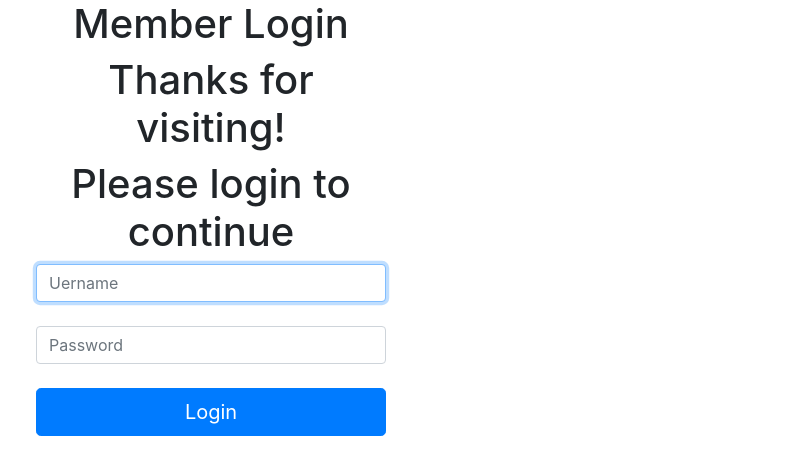
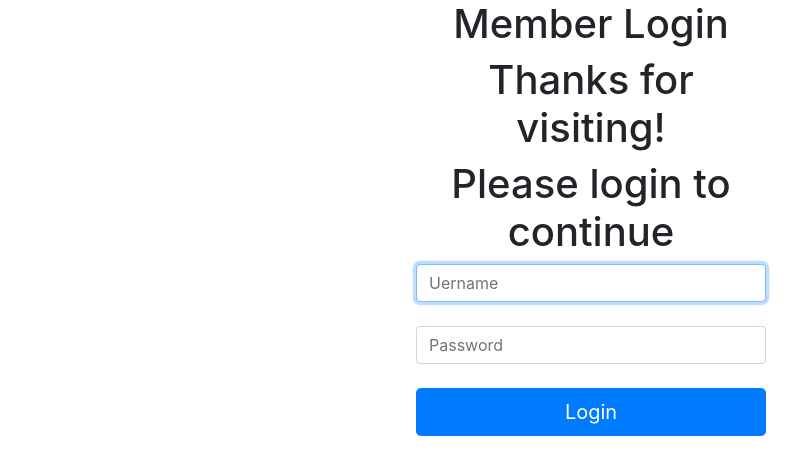
Before and after one commit to Houssam-Sawan/clinic, a PHP site: page / in a window 1280 px wide. Shown: the top 475 px of the page, without its empty margins (49-850 px from the left). Run offline with PHP 8.4, Linux system fonts and the light colour scheme.

Commit message:
form centered

```diff
--- a/index.php
+++ b/index.php
@@ -11,7 +11,7 @@
         ?>
         <div class="container">
             <div class="row">
-                <div class="col-sm-6 col-md-4 col-md-offset-4 col-sm-offset-3">
+                <div class="col-sm-6 col-md-4 offset-md-4 offset-sm-3">
                     <h1 class="text-center login-title main-title">Member Area</h1>
                     <h1 class="text-center login-title">Thanks for logging in!</h1>
                     <div class="account-wall">
@@ -67,7 +67,7 @@
 
                 echo '<div class="container">
                 <div class="row">
-                    <div class="col-sm-6 col-md-4 col-md-offset-4 col-sm-offset-3">
+                    <div class="col-sm-6 col-md-4 offset-md-4 offset-sm-3">
                         <h1 class="text-center login-title main-title">Success</h1>
                         <h1 class="text-center login-title">We are now redirecting you to the member area.</h1>
                         <h1 class="text-center login-title">If you auto directing doesnt work please click
@@ -104,7 +104,7 @@
         ?>
     <div class="container">
         <div class="row">
-            <div class="col-sm-6 col-md-4 col-md-offset-4 col-sm-offset-3">
+            <div class="col-sm-6 col-md-4 offset-md-4 offset-sm-3">
             <h1 class="text-center login-title main-title">Member Login</h1>
             <h1 class="text-center login-title">Thanks for visiting!</h1>
             <h1 class="text-center login-title">Please login to continue</h1>
```
